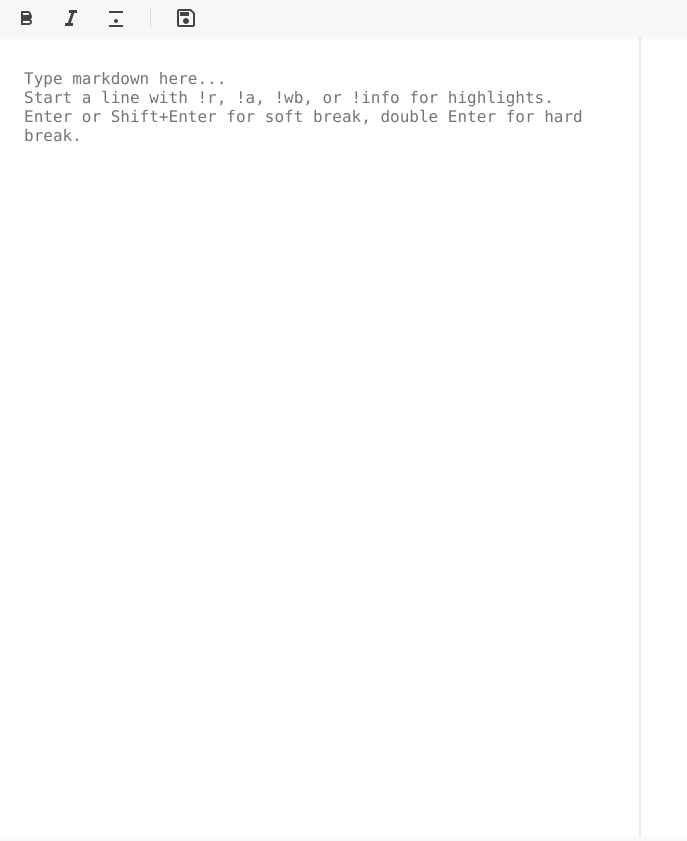
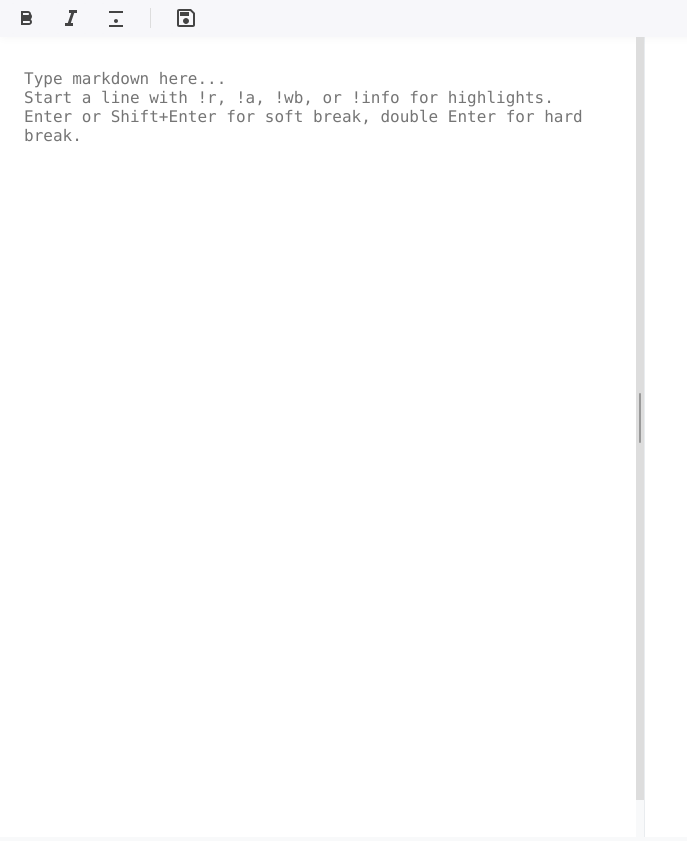
Before and after one commit to DefaltZ/Debbynote, a React app: page / in a window 1280 px wide. Shown: the whole page, without its empty margins (0-687 px from the left). Built offline with nearby package versions, Linux system fonts and the light colour scheme.

Commit message:
added draggable separator

```diff
--- a/src/MarkdownEditor.js
+++ b/src/MarkdownEditor.js
@@ -1,4 +1,4 @@
-import React, { useState, useRef } from 'react';
+import React, { useState, useRef, useEffect } from 'react';
 import { marked } from 'marked';
 import DOMPurify from 'dompurify';
 import Toolbar from './components/Toolbar';
@@ -59,7 +59,10 @@ function renderBlocks(blocks) {
 
 function MarkdownEditor() {
   const [value, setValue] = useState('');
+  const [editorWidth, setEditorWidth] = useState(50);
+  const [isResizing, setIsResizing] = useState(false);
   const textareaRef = useRef(null);
+  const containerRef = useRef(null);
 
   // Formatting handler
   const handleFormat = (type) => {
@@ -115,6 +118,50 @@ function MarkdownEditor() {
     }
   };
 
+  // Resize handlers
+  const startResize = (e) => {
+    console.log('Resize started');
+    e.preventDefault();
+    e.stopPropagation();
+    setIsResizing(true);
+    document.body.style.cursor = 'col-resize';
+    document.body.style.userSelect = 'none';
+  };
+
+  const doResize = (e) => {
+    if (!isResizing || !containerRef.current) return;
+
+    const rect = containerRef.current.getBoundingClientRect();
+    const newWidth = ((e.clientX - rect.left) / rect.width) * 100;
+    const clampedWidth = Math.max(25, Math.min(75, newWidth));
+
+    console.log('Resizing...', clampedWidth);
+    setEditorWidth(clampedWidth);
+  };
+
+  const stopResize = () => {
+    console.log('Resize stopped');
+    setIsResizing(false);
+    document.body.style.cursor = '';
+    document.body.style.userSelect = '';
+  };
+
+  // Event listeners
+  useEffect(() => {
+    if (isResizing) {
+      const handleMouseMove = (e) => doResize(e);
+      const handleMouseUp = () => stopResize();
+
+      document.addEventListener('mousemove', handleMouseMove);
+      document.addEventListener('mouseup', handleMouseUp);
+
+      return () => {
+        document.removeEventListener('mousemove', handleMouseMove);
+        document.removeEventListener('mouseup', handleMouseUp);
+      };
+    }
+  }, [isResizing]);
+
   // Preprocess, then parse markdown
   const blocks = parseBlocks(value);
   const html = DOMPurify.sanitize(renderBlocks(blocks));
@@ -122,19 +169,77 @@ function MarkdownEditor() {
   return (
     <div className="markdown-editor-container" style={{ flexDirection: 'column', padding: 0 }}>
       <Toolbar onFormat={handleFormat} onSave={handleSave} />
-      <div style={{ display: 'flex', flex: 1, minHeight: 0 }}>
+      <div
+        ref={containerRef}
+        style={{
+          display: 'flex',
+          flex: 1,
+          minHeight: 0,
+          position: 'relative',
+          width: '100%'
+        }}
+      >
+        <div style={{
+          width: `${editorWidth}%`,
+          minWidth: '200px',
+          maxWidth: '75%'
+        }}>
           <textarea
             className="markdown-input"
             value={value}
             onChange={e => setValue(e.target.value)}
             ref={textareaRef}
+            style={{
+              width: '100%',
+              height: '100%',
+              resize: 'none',
+              border: 'none',
+              outline: 'none'
+            }}
             placeholder={
               'Type markdown here...\n' +
               'Start a line with !r, !a, !wb, or !info for highlights.\n' +
               'Enter or Shift+Enter for soft break, double Enter for hard break.'
             }
           />
-        <div className="markdown-preview" dangerouslySetInnerHTML={{ __html: html }} />
+        </div>
+
+        <div
+          style={{
+            width: '8px',
+            background: '#ddd',
+            cursor: 'col-resize',
+            position: 'relative',
+            zIndex: 1000,
+            display: 'flex',
+            alignItems: 'center',
+            justifyContent: 'center',
+            flexShrink: 0
+          }}
+          onMouseDown={startResize}
+        >
+          <div style={{
+            width: '2px',
+            height: '50px',
+            background: '#999',
+            borderRadius: '1px'
+          }} />
+        </div>
+
+        <div style={{
+          width: `${100 - editorWidth}%`,
+          minWidth: '200px',
+          maxWidth: '75%'
+        }}>
+          <div
+            className="markdown-preview"
+            dangerouslySetInnerHTML={{ __html: html }}
+            style={{
+              width: '100%',
+              height: '100%'
+            }}
+          />
+        </div>
       </div>
     </div>
   );
--- a/src/styles.css
+++ b/src/styles.css
@@ -452,3 +452,45 @@ body {
 }
 
 /* --- End Toolbar Styles --- */
+
+/* --- Resize Handle Styles --- */
+.resize-handle {
+  width: 6px;
+  background: #e0e0e0;
+  cursor: col-resize;
+  position: relative;
+  z-index: 10;
+  transition: background-color 0.2s;
+  display: flex;
+  align-items: center;
+  justify-content: center;
+  flex-shrink: 0;
+  user-select: none;
+}
+
+.resize-handle:hover {
+  background: #c0c0c0;
+}
+
+.resize-handle:active {
+  background: #a0a0a0;
+}
+
+.resize-handle::before {
+  content: '';
+  width: 2px;
+  height: 40px;
+  background: #999;
+  border-radius: 1px;
+  transition: background-color 0.2s;
+}
+
+.resize-handle:hover::before {
+  background: #666;
+}
+
+.resize-handle:active::before {
+  background: #444;
+}
+
+/* --- End Resize Handle Styles --- */
```
Lines whose indentation alone changed are shown as unchanged.
